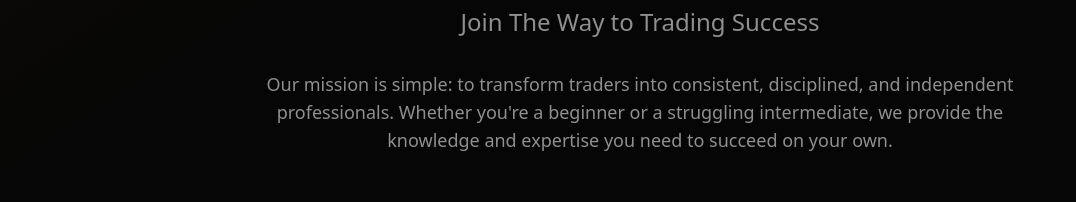
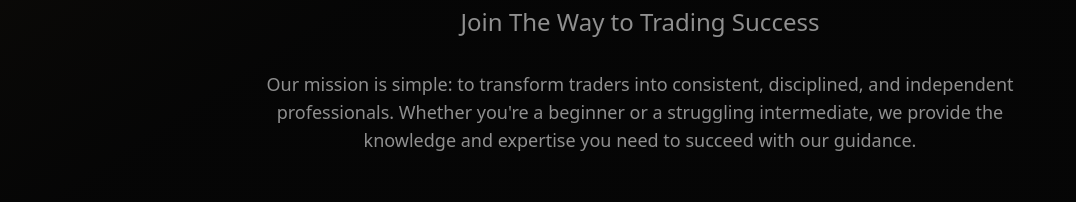
Before and after one commit to waytrades/way-trades, a React (Vite) app: page / in a window 1280 px wide. Shown: the part 598-800 px from the top of the page, without its empty margins (0-1076 px from the left). Built offline with nearby package versions, Linux system fonts and the light colour scheme.

Commit message:
Update App.jsx

```diff
--- a/src/App.jsx
+++ b/src/App.jsx
@@ -25,7 +25,7 @@ function App() {
               Join The Way to Trading Success
             </p>
             <p className="text-base md:text-lg text-muted-foreground max-w-3xl animate-slide-in-up animation-delay-300">
-              Our mission is simple: to transform traders into consistent, disciplined, and independent professionals. Whether you're a beginner or a struggling intermediate, we provide the knowledge and expertise you need to succeed on your own.
+              Our mission is simple: to transform traders into consistent, disciplined, and independent professionals. Whether you're a beginner or a struggling intermediate, we provide the knowledge and expertise you need to succeed with our guidance.
             </p>
           </div>
         </div>
```
